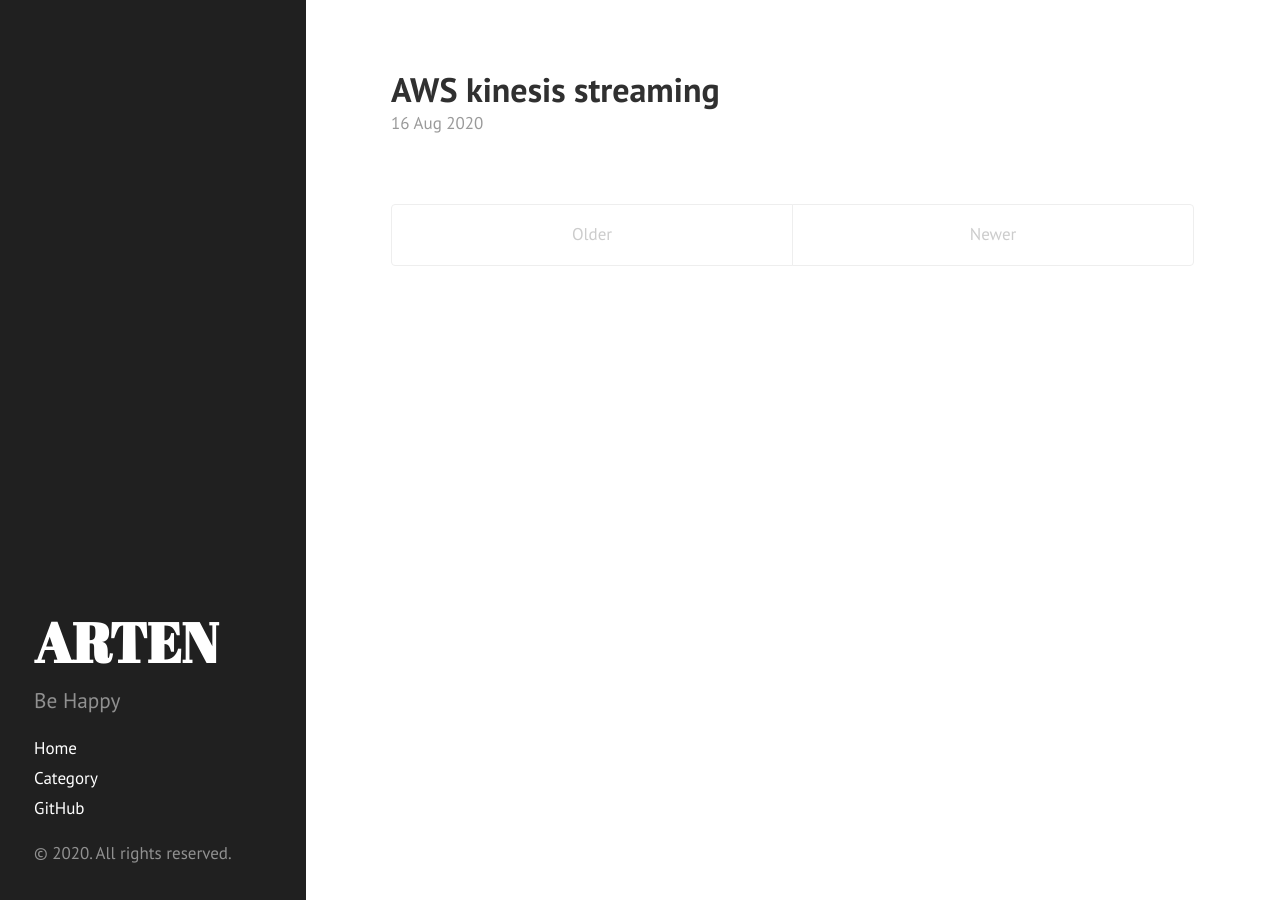
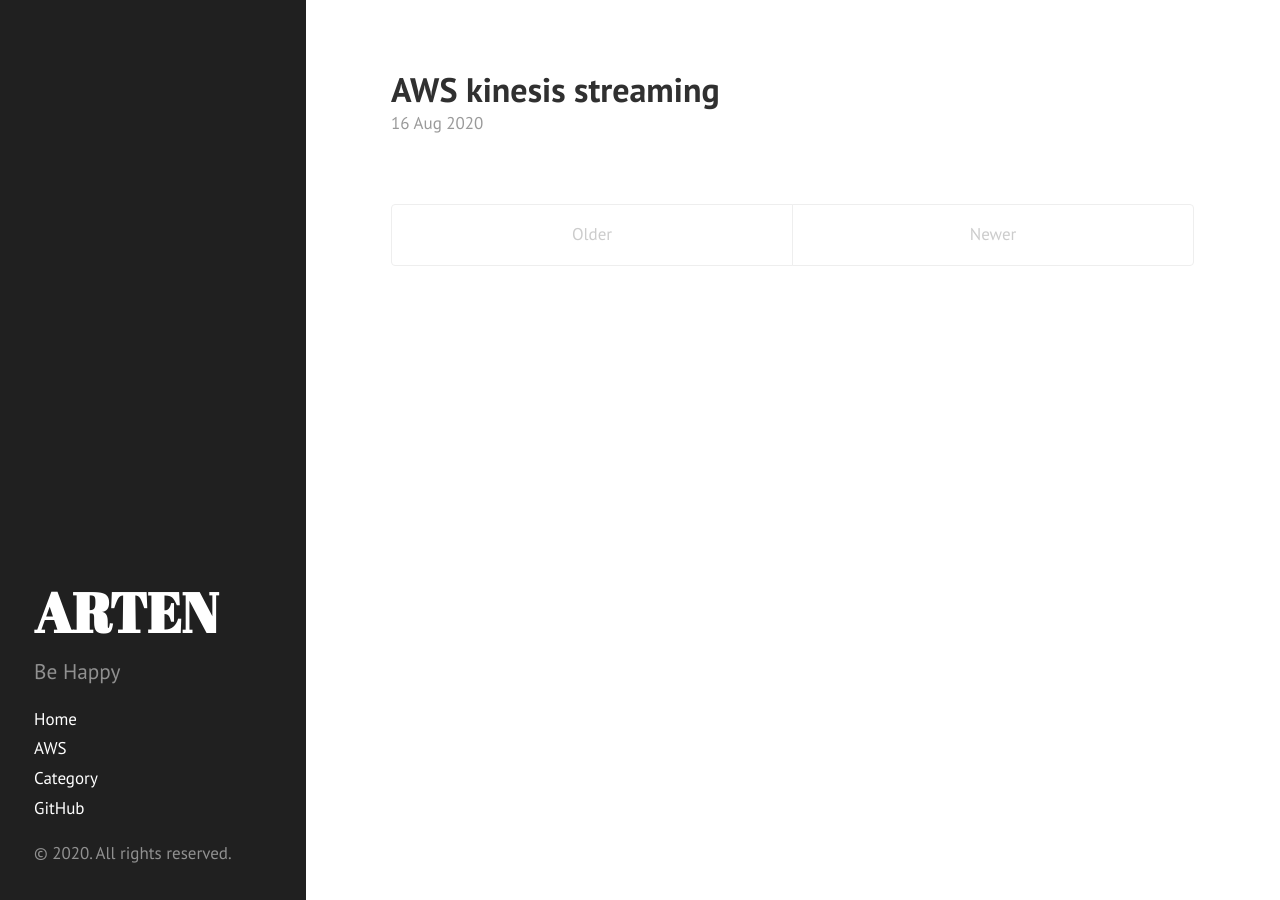
Before and after one commit to PKR-ARTEN/PKR-ARTEN.github.io, a Jekyll site: the page built from index.html, in a window 1280 px wide. Built offline with Jekyll 4.4.1, drawn with Linux system fonts in a browser that asks for light colours; Markdown is read by kramdown in place of the engine named in the settings; the list of posts is cut into pages by our own code.

```diff
--- a/_includes/sidebar.html
+++ b/_includes/sidebar.html
@@ -17,6 +17,15 @@
         `layout: page` in the front-matter. See readme for usage.
       {% endcomment %}
 
+      {% assign pages_list = site.pages %}
+      {% for node in pages_list %}
+        {% if node.title != null %}
+          {% if node.layout == "page" %}
+            <a class="sidebar-nav-item{% if page.url == node.url %} active{% endif %}" href="{{ node.url }}">{{ node.title }}</a>
+          {% endif %}
+        {% endif %}
+      {% endfor %}
+
       <a class="sidebar-nav-item" href="{{ site.baseurl }}/category.html">Category</a>
       <a class="sidebar-nav-item" href="https://github.com/PKR-ARTEN">GitHub</a>
     </nav>
```
